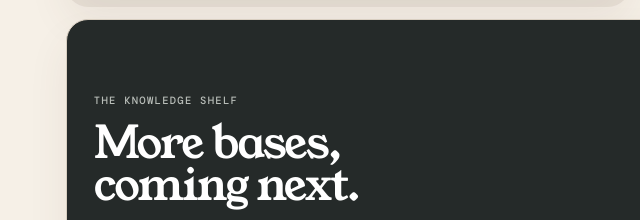
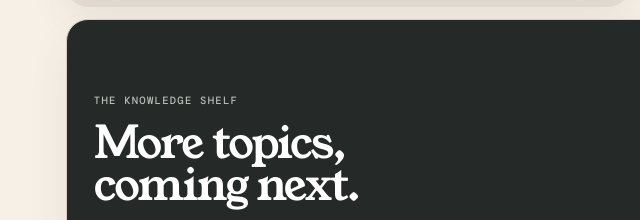
Before and after one commit to aigwotts1/java, a website: page home.html in a window 1280 px wide. Shown: the part 2661-2881 px from the top of the page, 0-640 px from the left. Drawn offline with nearby package versions, Linux system fonts and the light colour scheme; no server answers.

Commit message:
Refer to upcoming content as topics.

```diff
--- a/home.html
+++ b/home.html
@@ -147,7 +147,7 @@
             <div class="card-top"><span class="availability">EXPANDING</span></div>
             <div class="card-copy">
               <p>THE KNOWLEDGE SHELF</p>
-              <h3>More bases,<br />coming next.</h3>
+              <h3>More topics,<br />coming next.</h3>
               <span>QuickDevBase is structured to grow across languages, frameworks, infrastructure, and developer tools.</span>
             </div>
             <div class="coming-list"><span>Git</span><span>Cloud</span><span>Kubernetes</span><span>JavaScript</span></div>
```
